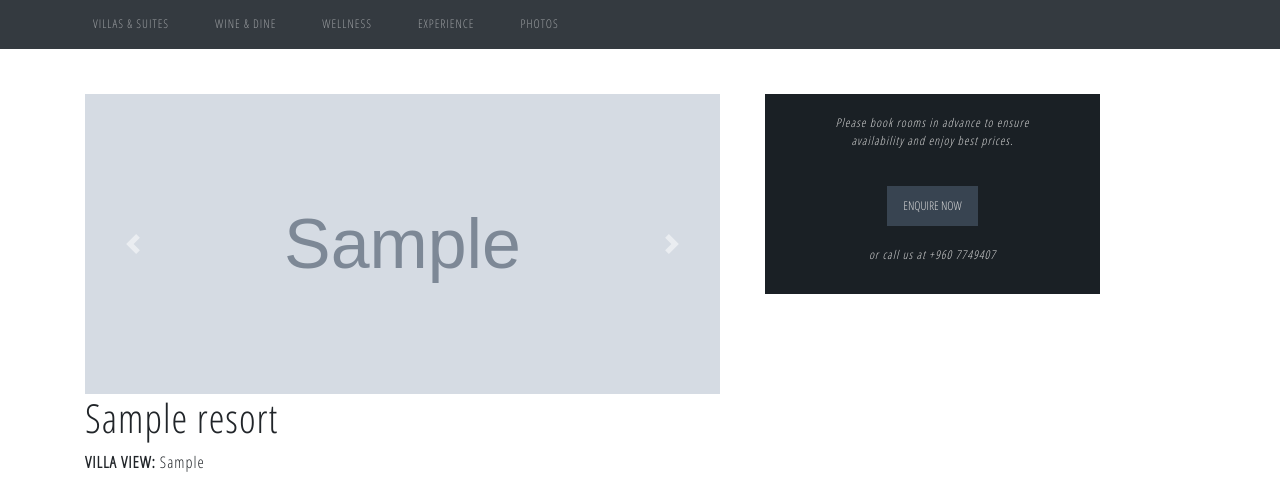
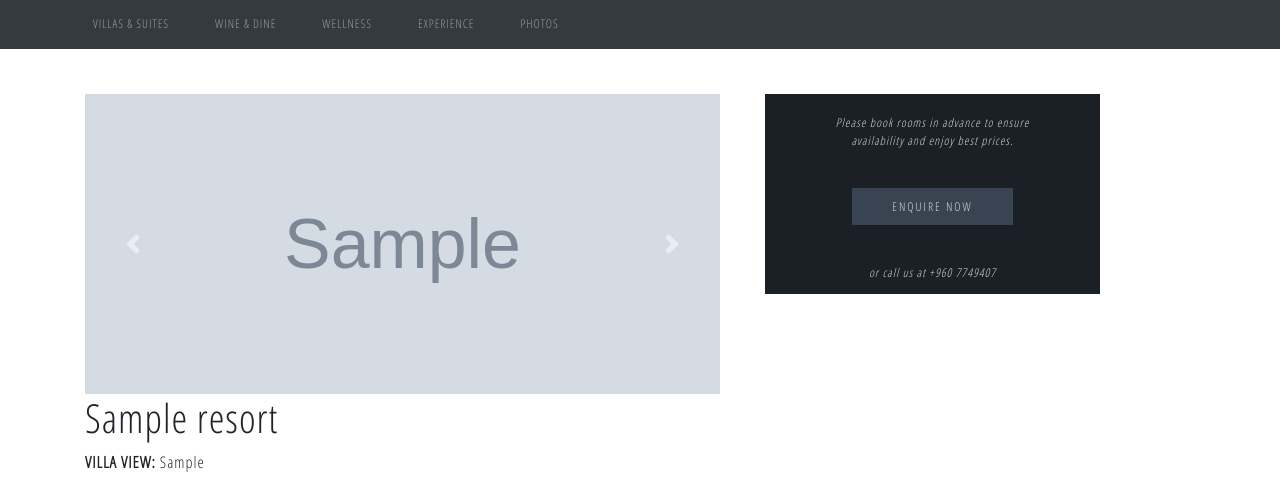
Before and after one commit to hqpr/amazing-asia, a Django app: page /resorts/1/ in a window 1280 px wide. Shown: the part 357-834 px from the top of the page. Run offline with Django 3.2, Linux system fonts and the light colour scheme; tables that the repository leaves empty hold one stand-in row (values such as "Sample post"); grey boxes marked "Sample" are stand-in pictures; some libraries are stand-ins or nearby versions.

Commit message:
Enquire form

```diff
--- a/apps/enquiry/urls.py
+++ b/apps/enquiry/urls.py
@@ -3,5 +3,5 @@ from django.conf.urls import url
 from . import views
 
 urlpatterns = [
-    url(r'^$', views.enquiry, name='enquiry'),
+    url(r'^$', views.AddEnquiryView.as_view(), name='add'),
 ]
--- a/apps/ui/static/css/project.css
+++ b/apps/ui/static/css/project.css
@@ -127,7 +127,7 @@ hr {
     margin-left: 15px;
 }
 
-.enquire button {
+.enquire .button {
     border-radius: 0;
     text-transform: uppercase;
     font-size: 12px;
@@ -135,8 +135,16 @@ hr {
     margin-top: 20px;
     margin-bottom: 20px;
     color: #d8d8d8;
-    padding: 10px 15px;
+    padding: 10px 40px;
     cursor: pointer;
+    font-style: normal;
+    letter-spacing: 2px;
+
+}
+
+.button:hover {
+    text-decoration: none;
+    background: #414951;
 }
 
 .offer {
--- a/templates/offers/offer_detail.html
+++ b/templates/offers/offer_detail.html
@@ -17,7 +17,7 @@
         <div class="col-md-6 ">
             <div>
                 <p>{{ object.description|safe }}</p>
-                <button class="btn btn-danger">BOOK THIS PROPERTY</button>
+                <a href="{% url 'enquiry:add' %}" class="btn btn-danger">BOOK THIS PROPERTY</a>
             </div>
         </div>
     </div>
--- a/templates/resort/resort_detail.html
+++ b/templates/resort/resort_detail.html
@@ -69,13 +69,11 @@
         </div>
         <div class="col-md-4 col-md-offset-1">
             <div class="enquire text-center">
-                <p>Please book rooms in advance to ensure <br> availability and enjoy best prices.</p>
+                <p class="mb-5">Please book rooms in advance to ensure <br> availability and enjoy best prices.</p>
 
-                <button class="btn">
-                    enquire now
-                </button>
+                <a class="button" href="{% url 'enquiry:add' %}">enquire now</a>
 
-                <p>or call us at +960 7749407</p>
+                <p class="mt-5">or call us at +960 7749407</p>
 
             </div>
         </div>
```
Also changed, not shown: apps/enquiry/forms.py (+10 -0 lines), apps/enquiry/views.py (+7 -3 lines), templates/enquiry/enquiry_form.html (added, +12 -0 lines).
